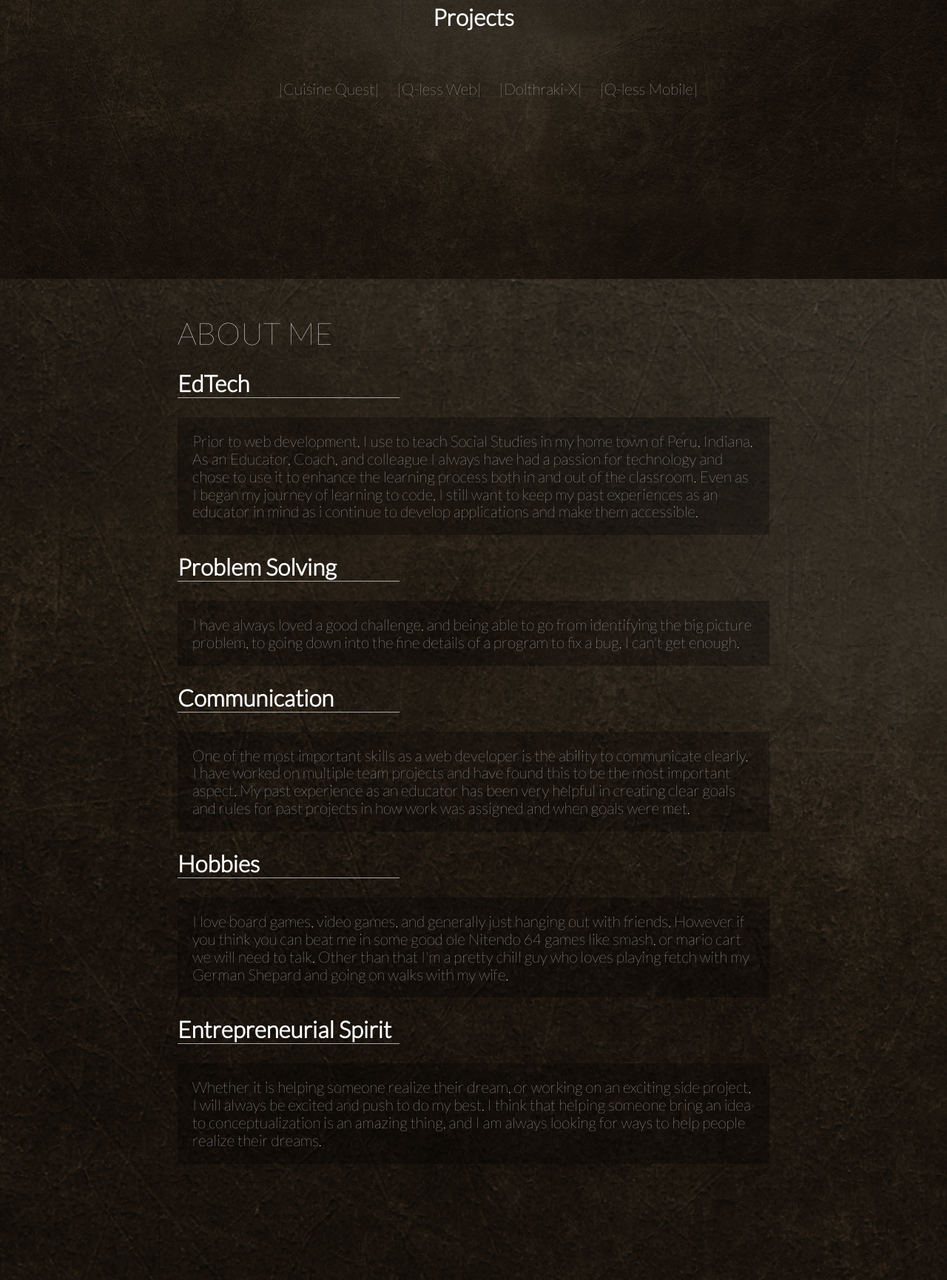
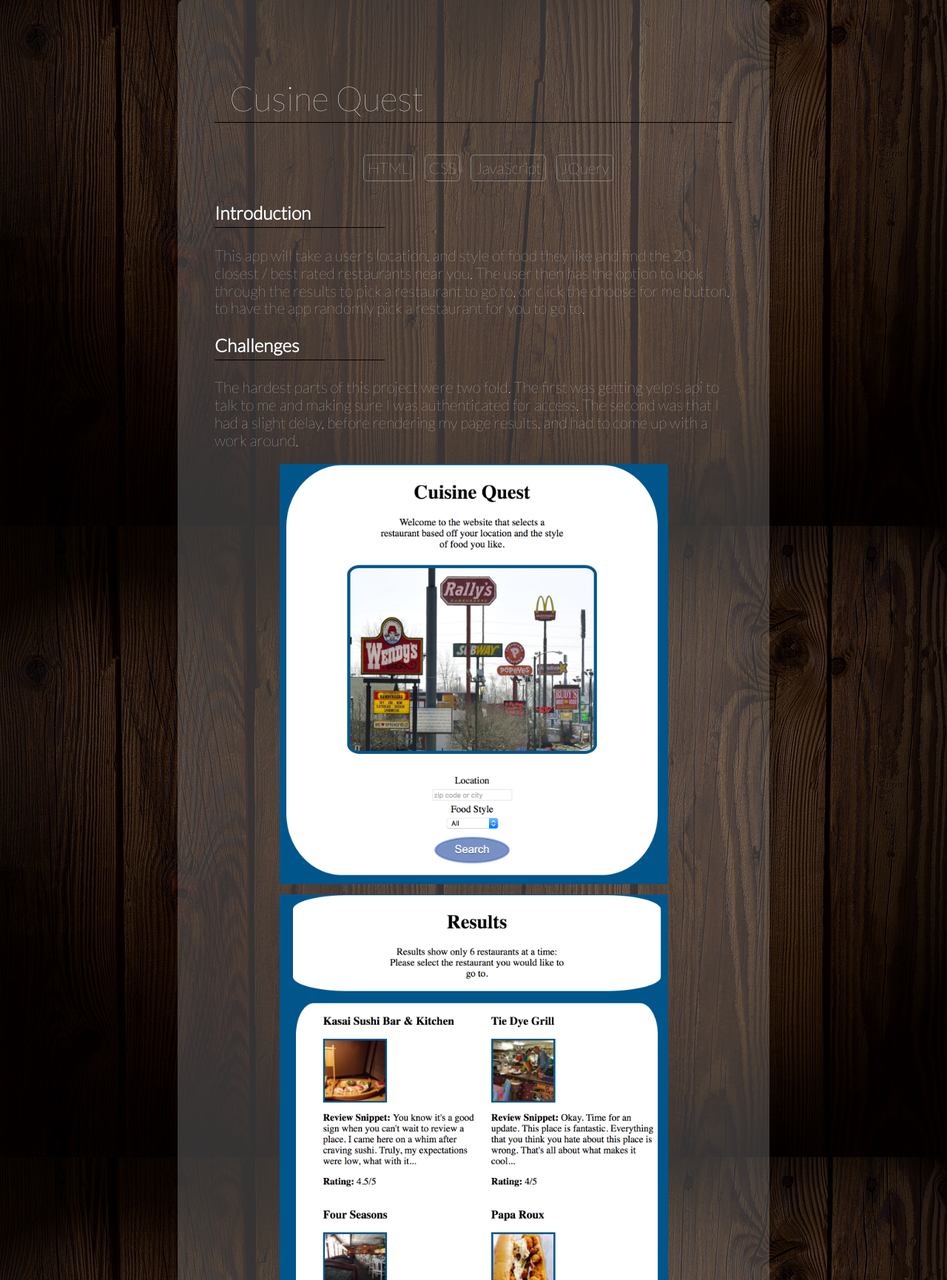
Before and after one commit to TheGuth/my_portfolio, a plain HTML site: page index.html in a window 1280 px wide. Shown: the part 995-2725 px from the top of the page at 74% size. Drawn offline with nearby package versions, Linux system fonts and the light colour scheme.

Commit message:
worked on styling

```diff
--- a/index.html
+++ b/index.html
@@ -12,15 +12,13 @@
 </head>
 <body>
   <header>
-    <nav>
-      <section id="nav_container">
+    <nav id="nav_container">
         <ul>
           <li><a href="#intro">Home</a></li>
           <li><a href="#projects">Projects</a></li>
           <li><a href="#about">About</a></li>
           <li><a href="#contact-footer">Contact</a></li>
         </ul>
-      </section>
     </nav>
   </header>
   <div id="intro">
@@ -33,11 +31,11 @@
         <p>Who Builds</p>
         <div class="input_box"><span>&lt;</span><span class="msg"></span><span>&#47;&gt;</span></div>
       </div>
-      <div id="contact-me" classname="contact-me">
+      <div id="contact-me">
         <div class="icon_border">&nbsp;</div>
          <a href="https://github.com/TheGuth" target="_blank" class="contact_link"><i class="contact_icon fa fa-github" aria-hidden="true"></i><span class="icon_text">GITHUB</span></a><span class="punc">&middot;</span>
          <a href="https://www.linkedin.com/in/james-guthrie-00635a118/" target="_blank" class="contact_link"><i class="contact_icon fa fa-linkedin-square" aria-hidden="true"></i><span class="icon_text">LINKEDIN</span></a><span class="punc">&middot;</span>
-         <a href="mailto:jamesrguthrie@gmail.com" target="_blank" class="contact_link"><i class="contact_icon fa fa-envelope" aria-hidden="true"></i><span class="icon_text email_text">E-MAIL</span></a>
+         <a href="mailto:jamesrguthrie@gmail.com" target="_blank" class="contact_link"><i class="contact_icon fa fa-envelope" aria-hidden="true"></i><span class="icon_text email_text">jamesrguthrie@gmail.com</span></a>
        <div class="icon_border">&nbsp;</div>
       </div>
     </section>
@@ -54,6 +52,36 @@
         </ul>
       </div>
       <div class="project-display">
+        <div class="project-content-display">
+          <h2 class="project-title">Cusine Quest</h2>
+          <ul class="project-tech">
+            <li>HTML</li>
+            <li>CSS</li>
+            <li>JavaScript</li>
+            <li>JQuery</li>
+          </ul>
+          <div class="project-intro">
+            <h3>Introduction</h3>
+            <p class="project-intro-info">This app will take a user's location, and style of food they like and find the 20 closest / best rated restaurants near you. The user then has the option to look through the results to pick a restaurant to go to, or click the choose for me button, to have the app randomly pick a restaurant for you to go to.</p>
+          </div>
+          <div class="project-challenges">
+            <h3>Challenges</h3>
+            <p class="project-challenges-info">The hardest parts of this project were two fold. The first was getting yelp's api to talk to me and making sure I was authenticated for access. The second was that I had a slight delay, before rendering my page results, and had to come up with a work around.</p>
+          </div>
+          <div class="project-images">
+            <img src="img/Home-page-cuisine.png" alt="Home Page">
+            <img src="img/results-page-cuisine.png" alt="Main Page">
+          </div>
+          <div class="project-links">
+            <button>
+              <a class="project-github" href="https://github.com/TheGuth/We-Choose-Where-to-Eat">Github</a>
+            </button>
+            <button>
+              <a class="project-liveversion" href="https://theguth.github.io/We-Choose-Where-to-Eat/">Demo</a>
+            </button>
+          </div>
+          <a class="back-arrow" href="#projects">&#65514;<span>Back to Projects</span></a>
+        </div>
       </div>
     </section>
   </div>
@@ -102,7 +130,7 @@
           <div class="icon_border">&nbsp;</div>
            <a href="https://github.com/TheGuth" target="_blank" class="contact_link"><i class="contact_icon fa fa-github" aria-hidden="true"></i><span class="icon_text">GITHUB</span></a><span class="punc">&middot;</span>
            <a href="https://www.linkedin.com/in/james-guthrie-00635a118/" target="_blank" class="contact_link"><i class="contact_icon fa fa-linkedin-square" aria-hidden="true"></i><span class="icon_text">LINKEDIN</span></a><span class="punc">&middot;</span>
-           <a href="mailto:jamesrguthrie@gmail.com" target="_blank" class="contact_link"><i class="contact_icon fa fa-envelope" aria-hidden="true"></i><span class="icon_text email_text">E-MAIL</span></a>
+           <a href="mailto:jamesrguthrie@gmail.com" target="_blank" class="contact_link"><i class="contact_icon fa fa-envelope" aria-hidden="true"></i><span class="icon_text email_text">jamesrguthrie@gmail.com</span></a>
          <div class="icon_border">&nbsp;</div>
         </div>
       </footer>
--- a/js/app.js
+++ b/js/app.js
@@ -11,7 +11,7 @@ const state = {
       image2: 'img/results-page-cuisine.png',
       challenges: "The hardest parts of this project were two fold. The first was getting yelp's api to talk to me and making sure I was authenticated for access. The second was that I had a slight delay, before rendering my page results, and had to come up with a work around.",
       github: "https://github.com/TheGuth/We-Choose-Where-to-Eat",
-      liveVersion: "",
+      liveVersion: "https://theguth.github.io/We-Choose-Where-to-Eat/",
     },
     {
       name: 'Q-less Web',
@@ -21,7 +21,7 @@ const state = {
       image2: 'img/business_dashboard_qless_web.png',
       challenges: "The hardest part of this project was the creation of a feature where a user can order a drink and have it immediately populate on the business dashboard",
       github: "https://github.com/TheGuth/bar_service_app",
-      liveVersion: "",
+      liveVersion: "https://vast-earth-24706.herokuapp.com/#/",
     },
     {
       name: 'Dolthraki-X',
@@ -31,7 +31,7 @@ const state = {
       image2: 'img/question-page-dolthraki.png',
       challenges: "The biggest challenge was implementing the spaced repetition algorithm on the server side so that we could update memory values for each question for each user, allowing for future statistical analysis of questions and how users perform on each question.",
       github: "https://github.com/Jean-Luc19/spaced-rep",
-      liveVersion: "",
+      liveVersion: "https://dothraki-x.herokuapp.com/#/",
     },
     {
       name: 'Q-less Mobile',
@@ -64,20 +64,20 @@ function displayProject(project) {
         <h3>Introduction</h3>
         <p class="project-intro-info">${project.intro}</p>
       </div>
+      <div class="project-challenges">
+        <h3>Challenges</h3>
+        <p class="project-challenges-info">${project.challenges}</p>
+      </div>
       <div class="project-images">
         <img src="${project.image1}" alt="Home Page">
         <img src="${project.image2}" alt="Main Page">
-      </div>
-      <div class="project-challenges">
-        <h3>Challenges</h3>
-        <p class="project-challenges-info">${project.challenges}</p>
       </div>
       <div class="project-links">
         <button>
           <a class="project-github" href="${project.github}">Github</a>
         </button>
         <button>
-          <a class="project-liveversion" href="${project.liveVersion}">Live Version</a>
+          <a class="project-liveversion" href="${project.liveVersion}">Demo</a>
         </button>
       </div>
       <a class="back-arrow" href="#projects">&#65514;<span>Back to Projects</span></a>
@@ -87,13 +87,20 @@ function displayProject(project) {
 }
 
 function initializeEventListeners(state) {
-
   $('.project-list li').on('click', function(event) {
     const index = $(this).index();
+    $('.project-list li').removeClass('currentProject');
+    $(this).addClass('currentProject');
     displayProject(state.projects[index]);
   });
 }
 
+function initialDisplay(state) {
+  $('.project-list li:first-child').addClass('currentProject');
+  displayProject(state.project[0]);
+}
+
 $(function() {
   initializeEventListeners(state);
+  initialDisplay(state);
 });
--- a/styles/main.css
+++ b/styles/main.css
@@ -11,6 +11,9 @@ body {
   text-shadow: 0 0 1px #343434;
   height: 100%;
   margin: 0;
+  background: linear-gradient(rgba(0, 0, 0, 0.6), rgba(0, 0, 0, 0.6)), url('../img/wood.jpg') scroll;
+  background-size: cover;
+  background-attachment: fixed;
 }
 
 section {
@@ -78,26 +81,42 @@ h1 {
   position: relative;
   font-family: 'Lato', sans-serif;
   padding: 175px 10px 185px 10px;
-  background: linear-gradient(rgba(0, 0, 0, 0.6), rgba(0, 0, 0, 0.6)), url('../img/wood.jpg') scroll;
-  background-size: cover;
   height: 100vh;
   padding-left: 80px;
 }
 
+/*
+increase font weight for wide paragraphs: 400
+increase line height: 1.5
+remove uncessary headers:
+remove pipes on project display list
+set background for whole project.
+Add city to intro page.
+About me section two paragraphs without headings.
+make screen shots smaller.
+or list out projects
+
+if paragraphs are smaller
+line height can be smaller
+*/
+
+
+
 #projects {
   position: relative;
   font-family: 'Lato', sans-serif;
-  padding: 175px 10px 185px;
-  background: linear-gradient(rgba(0, 0, 0, 0.6), rgba(0, 0, 0, 0.6)), url('../img/transition.jpg') scroll;
-  background-size: cover;
+  /*background: linear-gradient(rgba(0, 0, 0, 0.6), rgba(0, 0, 0, 0.6)), url('../img/transition.jpg') scroll;
+  background-size: cover;*/
 }
 
 #about {
   position: relative;
   font-family: 'Lato', sans-serif;
   padding: 50px 10px 185px;
-  background: linear-gradient(rgba(0, 0, 0, 0.6), rgba(0, 0, 0, 0.6)), url('../img/transition.jpg') scroll;
-  background-size: cover;
+  line-height: 1.5;
+  font-weight: 400;
+  /*background: linear-gradient(rgba(0, 0, 0, 0.6), rgba(0, 0, 0, 0.6)), url('../img/transition.jpg') scroll;
+  background-size: cover;*/
 }
 
 /* PROJECT NAV */
@@ -111,21 +130,23 @@ h1 {
   padding: 40px 10px;
 }
 
-.project-list li::before,
-.project-list li::after {
-  content: "\007c";
-}
-
 .project-list li:hover {
   color: darkgray;
   cursor: pointer;
 }
 
 #projects h2 {
-  text-align: center;
+  text-align: left;
+  font-weight: 100;
+  font-size: 46px;
+  padding-left: 20px;
 }
 
 /* PROJECT DISPLAY*/
+
+.currentProject {
+  color: darkgray;
+}
 
 .project-content-display {
   position: relative;
@@ -165,7 +186,7 @@ h1 {
 }
 
 .project-images img {
-  width: 85%;
+  width: 75%;
   height: 85%;
   margin-bottom: 10px;
 }
@@ -174,10 +195,6 @@ h1 {
   margin: 25px 10px;
   padding: 5px;
 }
-
-.project-content-display button:hover {
-}
-
 
 .back-arrow {
   font-size: 54px;
@@ -192,11 +209,7 @@ h1 {
 
 #about h1 {
   margin-bottom: 20px;
-}
-
-#about h2 {
-  border-bottom: .5px solid darkgray;
-  margin-right: 500px;
+  padding-left: 20px;
 }
 
 #about p {
@@ -238,12 +251,10 @@ h1 {
   height: 25px;
   width: 7%;
   display: inline-block;
-  border-bottom: 1px solid white;
-  border-bottom: 1px solid rgba(255, 255, 255, 0.15);
 }
 
 .icon_text {
-  font-size: 35px;
+  font-size: 25px;
   text-align: center;
   position: relative;
   transition: text-shadow 0.25s linear;
@@ -269,7 +280,7 @@ h1 {
   display: block;
   position: fixed;
   top: 0;
-  width: 100%;
+  width: 100vw;
   z-index: 100;
   background-color: rgba(0, 0, 0, 0.7);
 }
```
